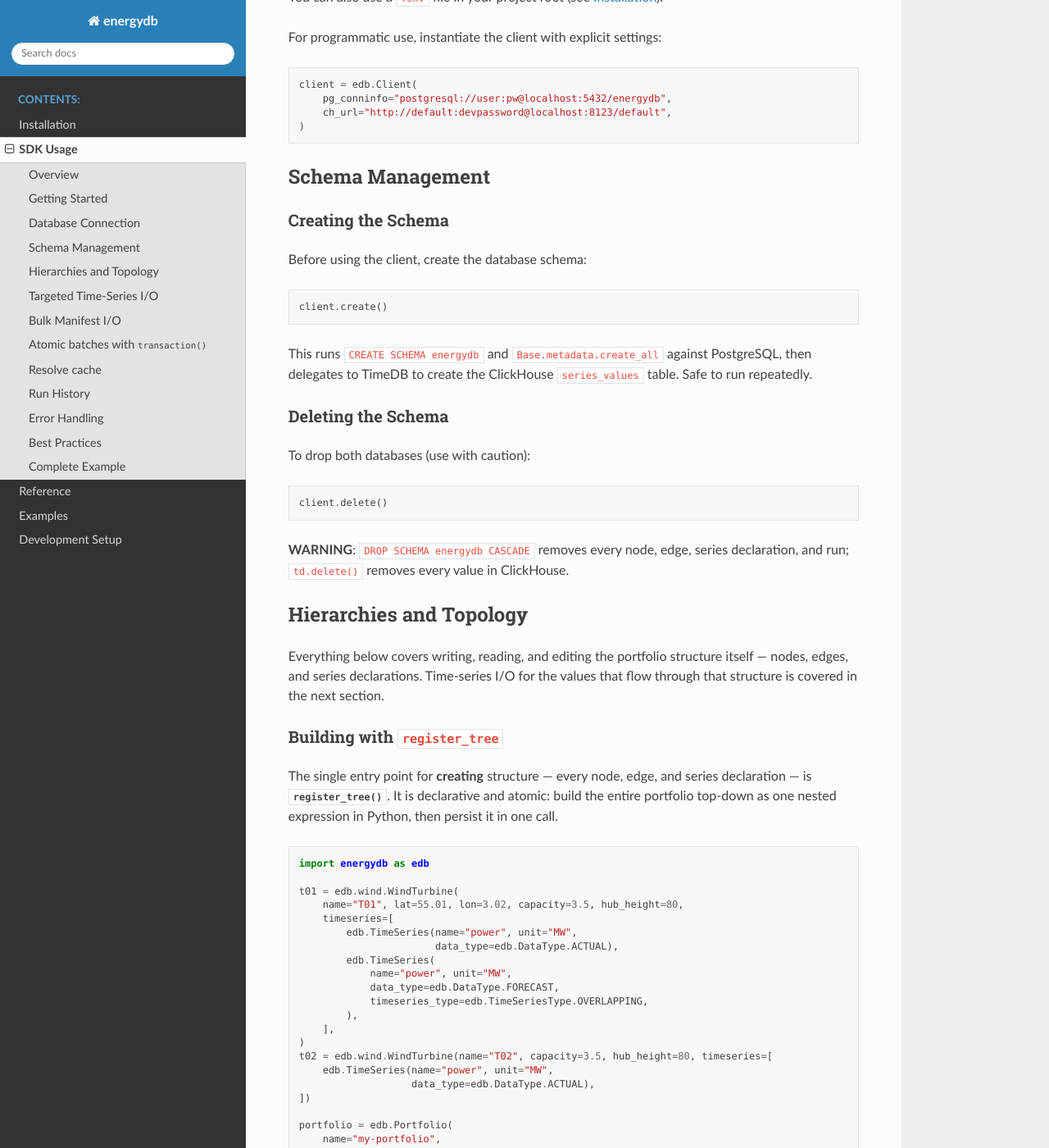
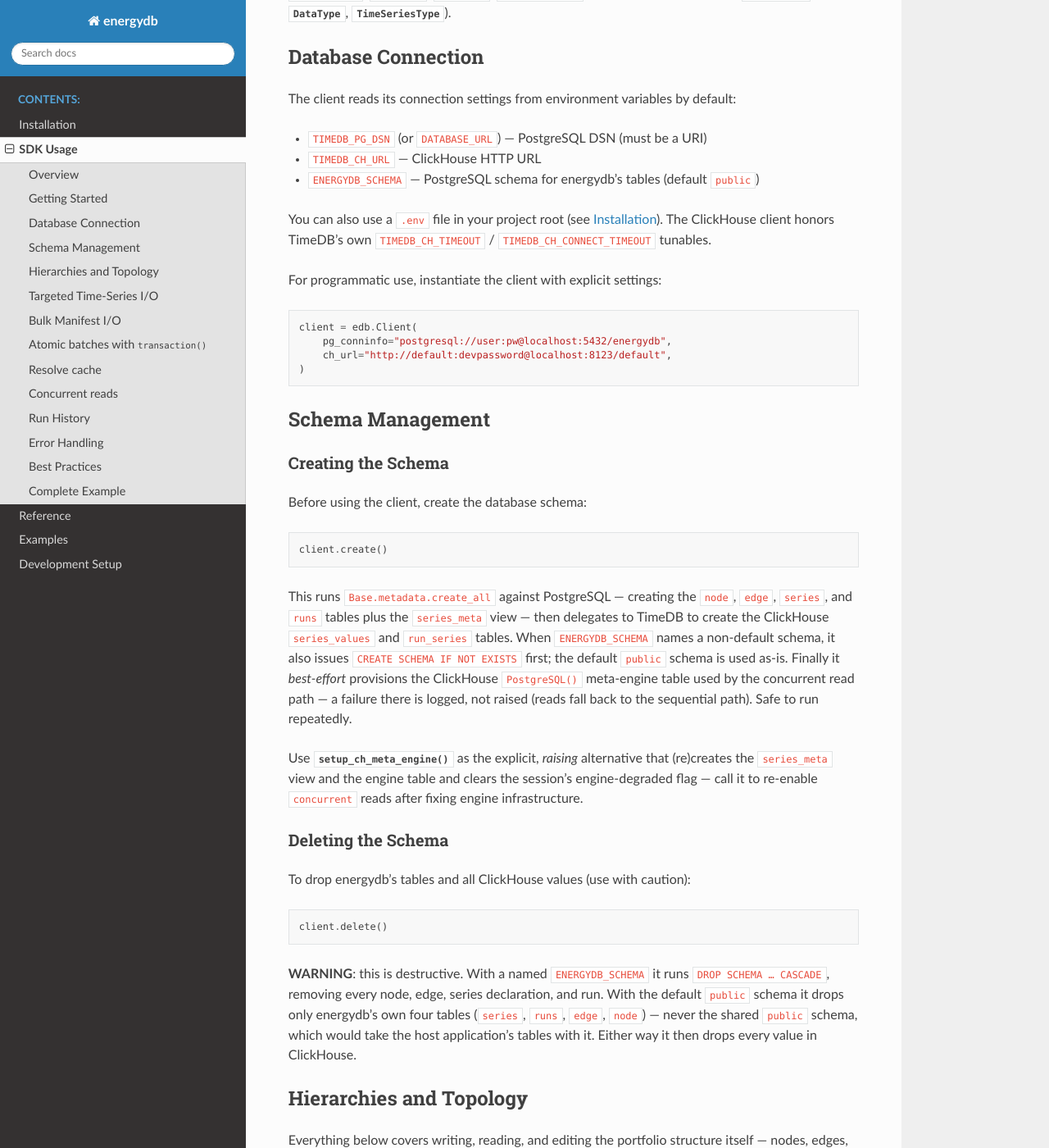
Before and after one commit to rebase-energy/energydb, a Sphinx documentation site: the page built from docs/sdk.rst, in a window 1280 px wide and 1400 px high, scrolled down 1347 px. Shown: the whole window at 82% size. Built offline with Sphinx 7.4.7 and the Read the Docs theme 3.1.0, drawn with Linux system fonts in a browser that asks for light colours; pages that are not in the unit, such as notebooks, are missing from menus; some of the changed text lies outside the part shown.

Commit message:
update doc

```diff
--- a/docs/index.rst
+++ b/docs/index.rst
@@ -26,7 +26,7 @@
 Most time-series systems are agnostic about what their series represent — they treat data as opaque ``(series_id, timestamp, value)`` triples. EnergyDB knows it is a portfolio, and links every series back to the asset or grid edge it describes.
 
 - 🔁 **Round-trip persistence**: every ``Element`` keeps its UUID7 from in-memory object to row primary key — renames, moves, and property edits become silent ``UPDATE``\ s, never delete-then-insert.
-- 📋 **Diffable structural changes**: ``dry_run=True`` previews every insert, rename, move, and delete before you apply — no surprise data loss on ``replace_subtree``.
+- 📋 **Diffable structural changes**: ``dry_run=True`` previews every insert, rename, move, and delete as a ``TreeDiff`` before you apply — no surprise mutations.
 - ⏱️ **Time-of-knowledge queries**: forecast revisions, corrections, and as-of backtests, powered by TimeDB.
 - 🧭 **Lazy fluent navigation**: ``client.get_node("Portfolio", "Site", "T01").read(...)`` resolves to one indexed SQL query, regardless of subtree size.
 - ⚖️ **Unit conversion at the boundary**: declare canonical units once; pint rescales every read and write automatically.
--- a/docs/sdk.rst
+++ b/docs/sdk.rst
@@ -1,17 +1,27 @@
 SDK Usage
 =========
 
-The energydb SDK is a single class — :class:`~energydb.Client` — that owns a
-PostgreSQL connection pool and constructs a :class:`timedb.TimeDBClient` for
-ClickHouse I/O. Around it sit two fluent scopes (:class:`~energydb.NodeScope`
-and :class:`~energydb.EdgeScope`) that let you navigate the hierarchy and
-operate on a single node or edge in idiomatic Python.
+The energydb SDK is built around one client that owns a PostgreSQL connection
+pool and constructs a :class:`timedb.TimeDBClient` for ClickHouse I/O. It ships
+in two flavors:
+
+- :class:`~energydb.Client` — the synchronous facade. Every method blocks; the
+  connection pool is opened eagerly on construction. This is what the examples
+  below use.
+- :class:`~energydb.AsyncClient` — the ``async``/``await`` client the sync
+  facade wraps. ``await client.open()`` once before use (or use it as an async
+  context manager). Every ``Client`` method shown here has an identical
+  ``AsyncClient`` coroutine.
+
+Around either client sit two fluent scopes (:class:`~energydb.NodeScope` and
+:class:`~energydb.EdgeScope`) that let you navigate the hierarchy and operate
+on a single node or edge in idiomatic Python.
 
 Overview
 --------
 
-energydb stores three kinds of objects, all in the same PostgreSQL ``energydb``
-schema:
+energydb stores three kinds of objects, all in one PostgreSQL schema — named by
+the ``ENERGYDB_SCHEMA`` environment variable, defaulting to ``public``:
 
 - **Nodes** — Portfolio, Site, WindTurbine, Battery, JunctionPoint, …
   Identified by a UUID7 generated when the ``Element`` is constructed in
@@ -45,7 +55,11 @@
    client = edb.Client()  # reads TIMEDB_PG_DSN / TIMEDB_CH_URL from env
 
 The constructor accepts explicit ``pg_conninfo=`` and ``ch_url=`` kwargs for
-custom connections; environment variables are the default.
+custom connections; environment variables are the default. Both are
+keyword-only. The synchronous ``Client`` opens its pool on construction and
+should be closed with ``client.close()`` (or used as a ``with`` block); the
+:class:`~energydb.AsyncClient` requires ``await client.open()`` before its
+first call.
 
 energydb re-exports the EnergyDataModel public API under ``edb.*`` (see
 ``edb.wind``, ``edb.solar``, ``edb.battery``, ``edb.grid``, ``edb.Site``,
@@ -59,11 +73,14 @@
 
 The client reads its connection settings from environment variables by default:
 
-- ``TIMEDB_PG_DSN`` (or ``DATABASE_URL``) — PostgreSQL DSN
+- ``TIMEDB_PG_DSN`` (or ``DATABASE_URL``) — PostgreSQL DSN (must be a URI)
 - ``TIMEDB_CH_URL`` — ClickHouse HTTP URL
+- ``ENERGYDB_SCHEMA`` — PostgreSQL schema for energydb's tables (default
+  ``public``)
 
 You can also use a ``.env`` file in your project root (see
-:doc:`installation`).
+:doc:`installation`). The ClickHouse client honors TimeDB's own
+``TIMEDB_CH_TIMEOUT`` / ``TIMEDB_CH_CONNECT_TIMEOUT`` tunables.
 
 For programmatic use, instantiate the client with explicit settings:
 
@@ -87,21 +104,36 @@
 
    client.create()
 
-This runs ``CREATE SCHEMA energydb`` and ``Base.metadata.create_all`` against
-PostgreSQL, then delegates to TimeDB to create the ClickHouse
-``series_values`` table. Safe to run repeatedly.
+This runs ``Base.metadata.create_all`` against PostgreSQL — creating the
+``node``, ``edge``, ``series``, and ``runs`` tables plus the ``series_meta``
+view — then delegates to TimeDB to create the ClickHouse ``series_values`` and
+``run_series`` tables. When ``ENERGYDB_SCHEMA`` names a non-default schema, it
+also issues ``CREATE SCHEMA IF NOT EXISTS`` first; the default ``public``
+schema is used as-is. Finally it *best-effort* provisions the ClickHouse
+``PostgreSQL()`` meta-engine table used by the concurrent read path — a failure
+there is logged, not raised (reads fall back to the sequential path). Safe to
+run repeatedly.
+
+Use :meth:`~energydb.Client.setup_ch_meta_engine` as the explicit, *raising*
+alternative that (re)creates the ``series_meta`` view and the engine table and
+clears the session's engine-degraded flag — call it to re-enable ``concurrent``
+reads after fixing engine infrastructure.
 
 Deleting the Schema
 ~~~~~~~~~~~~~~~~~~~
 
-To drop both databases (use with caution):
+To drop energydb's tables and all ClickHouse values (use with caution):
 
 .. code-block:: python
 
    client.delete()
 
-**WARNING**: ``DROP SCHEMA energydb CASCADE`` removes every node, edge, series
-declaration, and run; ``td.delete()`` removes every value in ClickHouse.
+**WARNING**: this is destructive. With a named ``ENERGYDB_SCHEMA`` it runs
+``DROP SCHEMA … CASCADE``, removing every node, edge, series declaration, and
+run. With the default ``public`` schema it drops only energydb's own four
+tables (``series``, ``runs``, ``edge``, ``node``) — never the shared ``public``
+schema, which would take the host application's tables with it. Either way it
+then drops every value in ClickHouse.
 
 
 Hierarchies and Topology
@@ -229,7 +261,28 @@
 series as metadata-only :class:`~timedatamodel.TimeSeries` entries (``df=None``)
 on ``timeseries``.
 
-Flat queries by type / subtree / properties:
+When you want the raw row rather than a reconstructed EDM object — any
+``node_type`` / ``edge_type`` string, no class lookup — use ``get_raw()`` and
+the lazy navigation helpers on a scope:
+
+.. code-block:: python
+
+   scope = client.get_node("my-portfolio", "Offshore-1", "T01")
+
+   scope.get_raw()      # {uuid, node_type, name, data, parent_uuid, path} — None if uuid-addressed & missing
+   scope.children()     # direct children, one level: list of {uuid, node_type, name, data, parent_uuid}
+   scope.descendants()  # whole subtree below (excludes self), same dict shape
+   scope.path()         # resolved path tuple
+
+   # children / descendants accept a type= filter
+   turbines = client.get_node("my-portfolio").descendants(type="WindTurbine")
+
+``EdgeScope.get_raw()`` returns ``{uuid, edge_type, name, data,
+from_node_uuid, to_node_uuid}`` and works for any ``edge_type`` string;
+``EdgeScope.from_node()`` / ``.to_node()`` return the endpoint
+:class:`~energydb.NodeScope`\ s.
+
+Flat queries by type / subtree / properties (return lists of EDM objects):
 
 .. code-block:: python
 
@@ -258,15 +311,21 @@
    t01.move_to(client.get_node("my-portfolio", "Onshore-1"))
    t01.delete()
 
-``move_to`` rejects re-parenting into self or any descendant (cycle
-detection). ``rename`` and ``update`` are idempotent and round-trip safe.
+``update`` defaults to a **shallow JSONB merge** — the passed keys are merged
+over the existing ``data``. Pass ``replace_data=True`` to overwrite ``data``
+wholesale instead. ``move_to`` rejects re-parenting into self or any descendant
+(cycle detection). ``rename`` and ``update`` are idempotent and round-trip
+safe. Every mutator also accepts ``dry_run=True``, returning a
+:class:`~energydb.TreeDiff` without touching the database.
 
-The same surface exists on edges:
+The same surface exists on edges (edge ``move_to`` takes keyword-only
+``from_node=`` / ``to_node=`` endpoints):
 
 .. code-block:: python
 
    e = client.get_edge(uuid=line.id)
-   e.update(data={"capacity": 600})
+   e.update(data={"capacity": 600})          # shallow merge; replace_data=True to overwrite
+   e.move_to(from_node=bus_a_scope, to_node=bus_c_scope)
    e.delete()
 
 
@@ -287,9 +346,12 @@
        canonical_unit="m/s",
        data_type="actual",
        timeseries_type="FLAT",
+       retention="forever",   # optional; derived from timeseries_type when omitted
+       description="Nacelle anemometer",  # optional
    )
 
-Or pass a metadata-only TimeSeries directly:
+``register_series`` returns the integer ``series_id``. Pass a metadata-only
+TimeSeries directly instead of the individual fields:
 
 .. code-block:: python
 
@@ -303,6 +365,18 @@
 registering a new one — this preserves ClickHouse-side data integrity. When
 ``retention`` is omitted it is derived from ``timeseries_type``: ``FLAT``
 (actuals) → ``forever``, ``OVERLAPPING`` (forecasts) → ``medium``.
+
+**``data_type`` and ``timeseries_type``.** ``data_type`` is a value from the
+:class:`~timedatamodel.DataType` enum, passed as a case-insensitive string
+(lowercased internally). The full vocabulary is ``actual``, ``observation``,
+``derived``, ``calculated``, ``estimation``, ``forecast``, ``prediction``,
+``scenario``, ``simulation``, ``reconstruction``, ``reference``, ``baseline``,
+``benchmark``, ``ideal`` — a hierarchy (e.g. ``observation`` rolls up to
+``actual``). ``timeseries_type`` is the temporal shape and must be one of the
+two :class:`~timedatamodel.TimeSeriesType` values: ``FLAT`` (one value per
+``valid_time``) or ``OVERLAPPING`` (versioned forecasts, many
+``knowledge_time`` per ``valid_time``). ``timeseries_type`` is the one series
+attribute that *can* be changed after registration.
 
 
 Edges and Grid Topology
@@ -636,23 +710,27 @@
 - ``output="frame"`` (default) — one DataFrame with the identity columns
   broadcast on every row. Good for ETL and ad-hoc analysis where you want
   to ``group_by(path)`` or filter further downstream.
-- ``output="by_path"`` — a ``dict`` keyed by ``(path, data_type, name)``
-  (or ``(from_path, to_path, edge_type, data_type, name)`` for edge
-  reads), one DataFrame per series. Sub-frames carry only the data
-  columns (``valid_time``, ``value``, plus opt-in ``knowledge_time`` /
-  ``change_time``). Each sub-frame is sorted by ``valid_time`` ascending.
+- ``output="by_path"`` — a ``dict`` keyed by a
+  :class:`~energydb.SeriesKey` ``(path, data_type, name)`` for node reads,
+  or an :class:`~energydb.EdgeSeriesKey`
+  ``(from_path, to_path, edge_type, data_type, name)`` for edge reads. Both
+  are ``NamedTuple``\ s, so keys support positional *and* attribute access
+  (``key.path``, ``key.name``, …). Each value is one DataFrame per series,
+  carrying only the data columns (``valid_time``, ``value``, plus opt-in
+  ``knowledge_time`` / ``change_time``), sorted by ``valid_time`` ascending.
 
 Use ``by_path`` when downstream code naturally operates per-series — model
 training, plotting, per-asset writes back. Series that resolve but have
 no rows in ClickHouse still appear as keys with an empty sub-frame, so
-callers can index by key without ``KeyError``.
+callers can index by key without ``KeyError``. :func:`~energydb.find`
+filters the result dict by partial key match (e.g. ``find(result,
+name="power")``).
 
 .. code-block:: python
 
    by_series = client.read(manifest, output="by_path")
    for key, sub in by_series.items():
-       path, data_type, name = key
-       train_one_model(path, sub)
+       train_one_model(key.path, sub)   # key is a SeriesKey NamedTuple
 
 The ``backend=`` kwarg is orthogonal: ``backend="polars"`` (default)
 returns polars frames in both modes; ``backend="pandas"`` converts every
@@ -721,6 +799,28 @@
 
 Use :meth:`Client.resolve_cache_stats` to see hit/miss counters and the
 current cache size if you are tuning read latency.
+
+
+Concurrent reads
+----------------
+
+When the ClickHouse meta-engine table is provisioned (see `Schema
+Management`_) and expressible for the query, reads run the PostgreSQL series
+resolve **in parallel** with the ClickHouse value read — ClickHouse
+self-resolves ``series_id`` through the ``PostgreSQL()`` engine table over the
+``series_meta`` view. The result is trimmed to the exact resolve and is
+byte-identical to the sequential path. Queries that cannot express an engine
+predicate (``.where()`` property filters, uuid-addressed subtrees) fall back
+to sequential automatically.
+
+Two environment variables gate this path:
+
+- ``ENERGYDB_DISABLE_ENGINE=1`` — session kill-switch; always use the
+  sequential path.
+- ``ENERGYDB_ENGINE_STRICT=1`` — raise on an engine-read failure instead of
+  degrading to sequential (useful in tests). Without it, the first failure
+  degrades the session and later reads go sequential until
+  :meth:`~energydb.Client.setup_ch_meta_engine` is called again.
 
 
 Run History
```
Also changed, not shown: README.md (+5 -1 lines).
